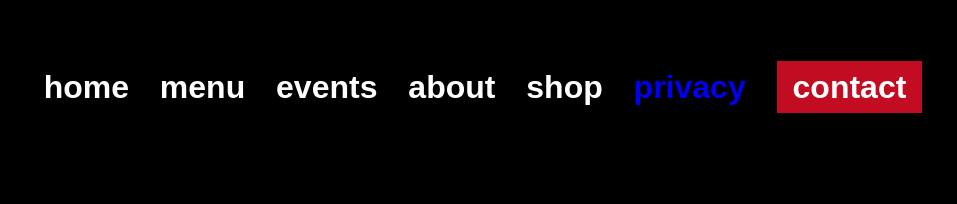
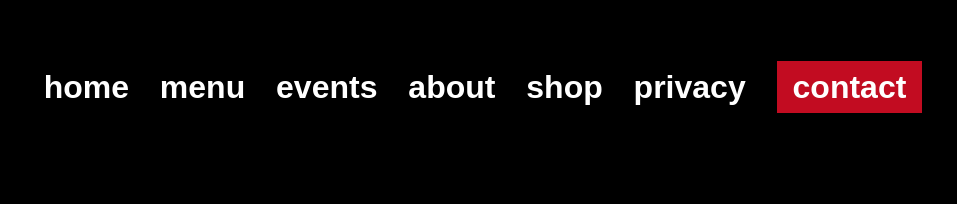
Before and after one commit to flawedhuman/Terrible-Geralds-V1, an Astro site: page /comeback-city-pizza in a window 1280 px wide. Shown: the top 204 px of the page, 323-1280 px from the left. Built offline with nearby package versions, Linux system fonts and the light colour scheme; Astro itself is replaced by a stand-in of ours.

Commit message:
adds privacy

```diff
--- a/src/components/ComebackHeader.astro
+++ b/src/components/ComebackHeader.astro
@@ -40,6 +40,31 @@
 </script>
 
 <style>
+
+    /* privacy link */
+
+    .cmpfooterlink {
+        background-color: transparent;
+        box-shadow: none;
+        border: none;
+        border-radius: 0;
+        color: var(--bg-white);
+        transition: none;
+    }
+
+    .cmpfooterlink::before {
+        content: '';
+        display: none;
+    }
+
+    .cmpfooterlinkL::has(link, visited, hover) {
+        background-color: transparent;
+        box-shadow: none;
+        border: none;
+        border-radius: 0;
+        color: var(--tg-red);
+        transition: none;
+    }
 
     header .container {
         padding: 1.2rem;
--- a/src/components/Header.astro
+++ b/src/components/Header.astro
@@ -41,6 +41,31 @@
 </script>
 
 <style>
+
+    /* privacy link */
+
+    .cmpfooterlink {
+        background-color: transparent;
+        box-shadow: none;
+        border: none;
+        border-radius: 0;
+        color: var(--bg-white);
+        transition: none;
+    }
+
+    .cmpfooterlink::before {
+        content: '';
+        display: none;
+    }
+
+    .cmpfooterlinkL::has(link, visited, hover) {
+        background-color: transparent;
+        box-shadow: none;
+        border: none;
+        border-radius: 0;
+        color: var(--tg-red);
+        transition: none;
+    }
 
     header .container {
         padding: 1.2rem;
```
